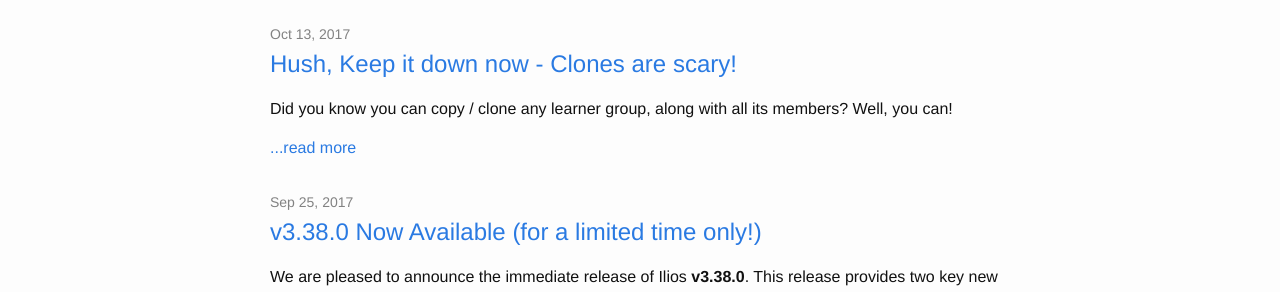
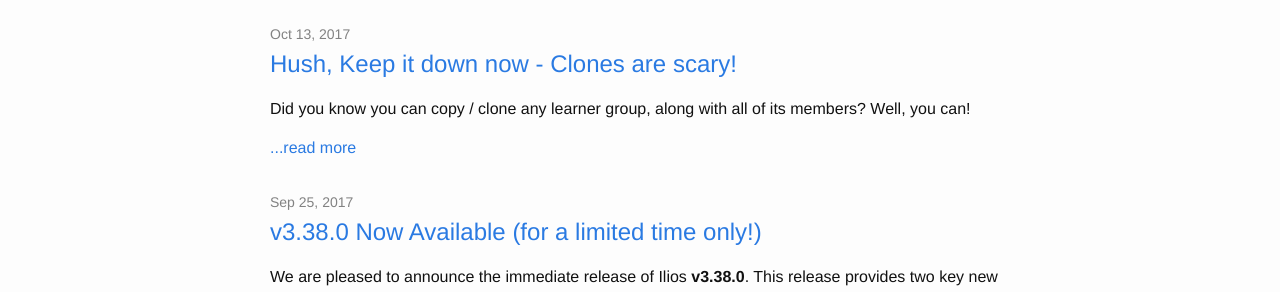
Before and after one commit to ilios/iliosproject.org, a Jekyll site: the page built from index.md, in a window 1280 px wide. Shown: the part 420-712 px from the top of the page. Built offline with Jekyll 4.4.1, drawn with Linux system fonts in a browser that asks for light colours.

```diff
--- a/_posts/2017-10-13-updates.markdown
+++ b/_posts/2017-10-13-updates.markdown
@@ -5,7 +5,7 @@ date: 2017-10-13  15:00:00
 categories: updates
 ---
 
-Did you know you can copy / clone any learner group, along with all its members? Well, you can!
+Did you know you can copy / clone any learner group, along with all of its members? Well, you can!
 
 ![group-clone-image](https://gallery.mailchimp.com/845c4ebabb5b5ae7a6372c715/images/863f7ebb-7e53-4cf2-9a40-58e72cf96742.png)
 
@@ -15,4 +15,4 @@ If you select the option to copy the population of the group as well, then all t
 
 Questions? Comments? Feedback? Please let us know at [support@iliosproject.org](mailto:support@iliosproject.org) or in [https://team-ilios.slack.com/messages/help/](https://team-ilios.slack.com/messages/help/) (if you have not yet joined our slack channel, you can get started here: [https://ilios-slack.herokuapp.com/](https://ilios-slack.herokuapp.com/)).
 
-Please [download the most recent release](https://www.github.com/ilios/ilios/releases/latest){:target="_releases"} and update your frontend to take advantage of all the latest updates!
+Please [download the most recent release](https://www.github.com/ilios/ilios/releases/latest) and update your frontend to take advantage of all the latest updates!
```
